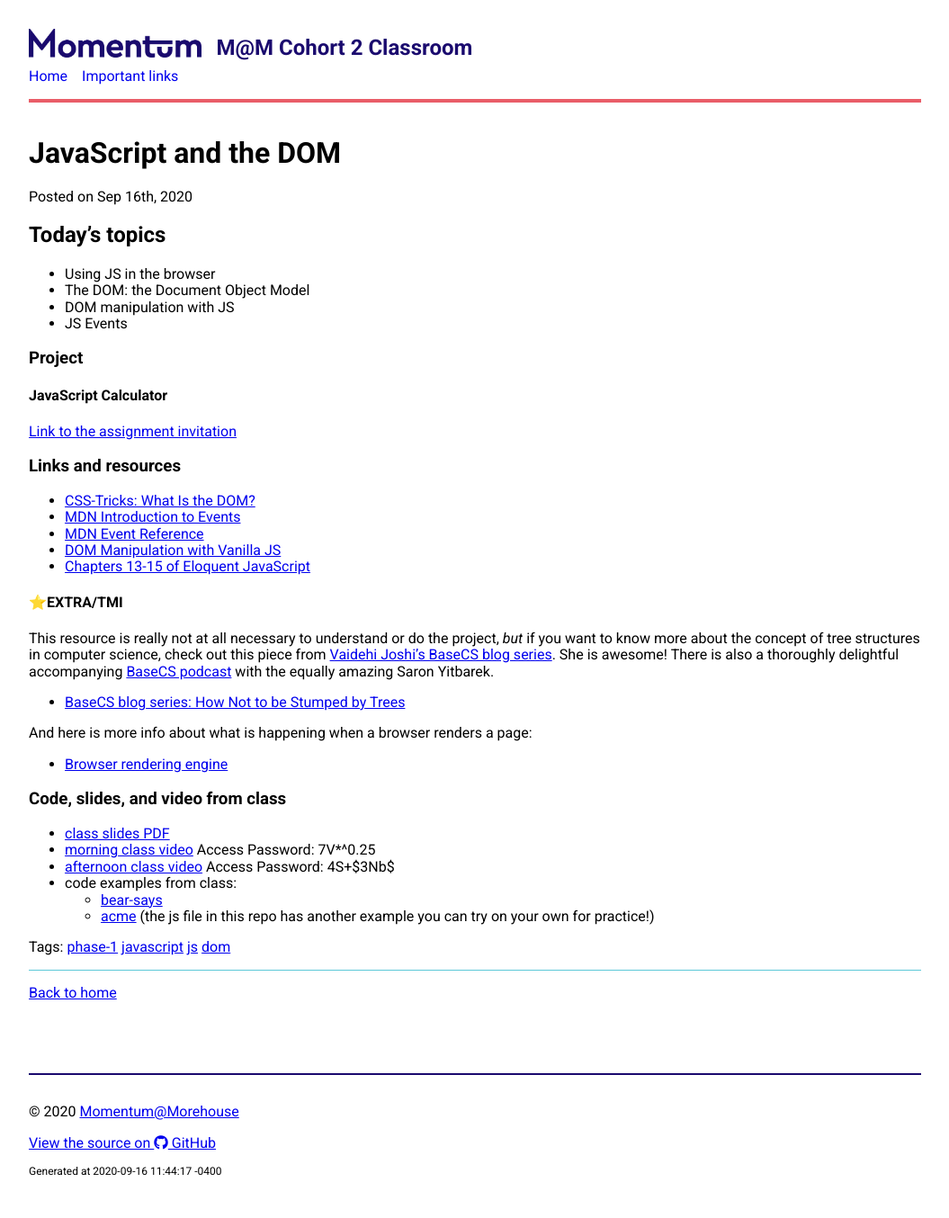
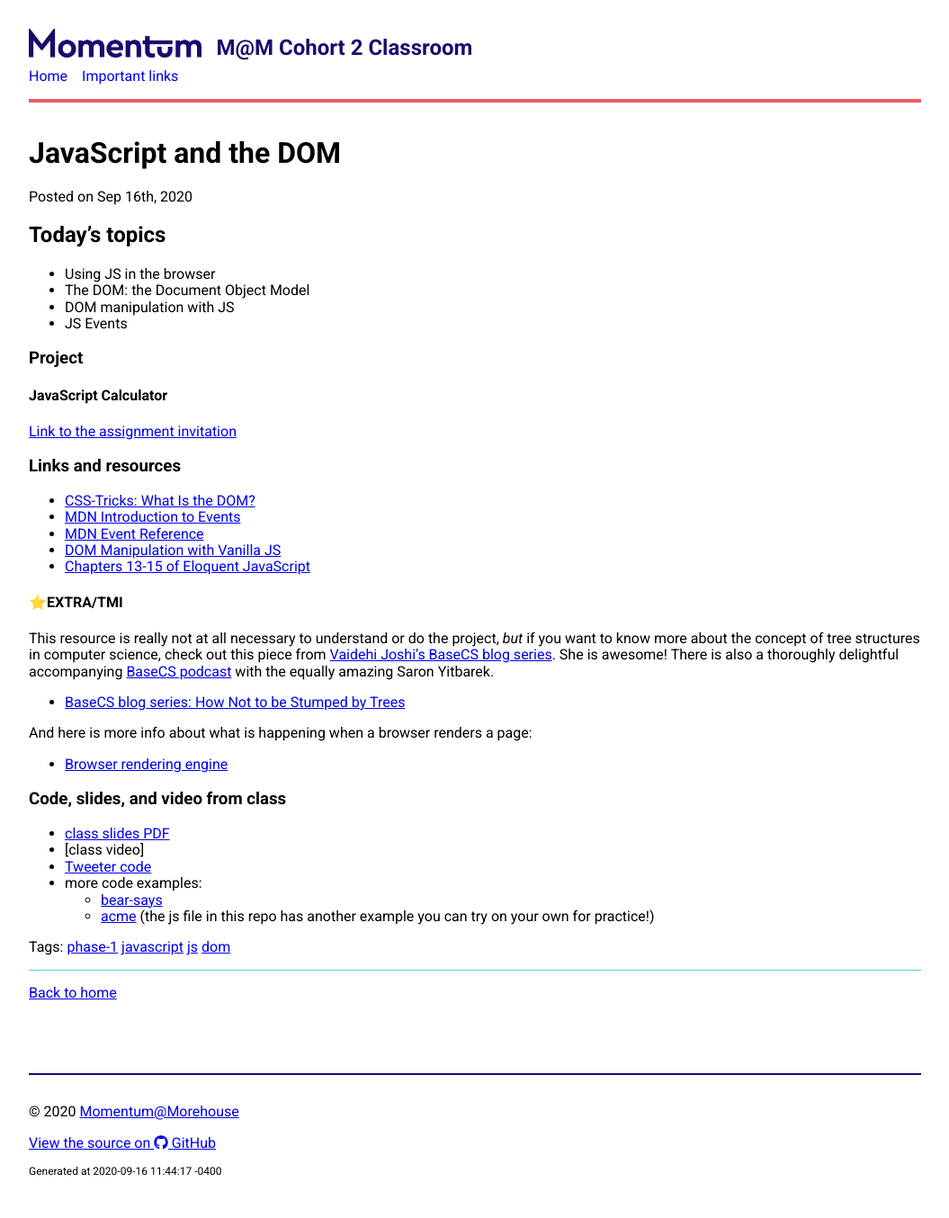
Before and after one commit to Momentum-Morehouse-2/Momentum-Morehouse-2.github.io, a Jekyll site: the page built from _posts/2020-09-16-js-dom.md, in a window 1280 px wide. Shown: the whole page at 90% size, without its empty margins (112-1167 px from the left). Built offline with Jekyll 4.4.1, drawn with Linux system fonts in a browser that asks for light colours; nearby versions of some CDN libraries.

```diff
--- a/_posts/2020-09-16-js-dom.md
+++ b/_posts/2020-09-16-js-dom.md
@@ -15,7 +15,7 @@ tags: phase-1 javascript js dom
 ### Project
 #### JavaScript Calculator
 
-[Link to the assignment invitation](https://classroom.github.com/a/KxEyc0hP)
+[Link to the assignment invitation](https://classroom.google.com/c/MTQzODg3MTY4MzI3/a/MTY3Mzg5ODA1MTYx/details)
 
 
 ### Links and resources
@@ -37,8 +37,8 @@ And here is more info about what is happening when a browser renders a page:
 ### Code, slides, and video from class
 
 - [class slides PDF](https://drive.google.com/file/d/10Zhh-NaaOd7RWwHRAfApAw6IkW5ueYs2/view?usp=sharing)
-- [morning class video](https://us02web.zoom.us/rec/share/5pwoF-6gqnxIG42d-lHRR6x9Et3gaaa80HUd_vFfxUx7l9uRuh1560btQ6Ko0MEM?startTime=1588165642000) Access Password: 7V*^0.25
-- [afternoon class video](https://us02web.zoom.us/rec/share/tdBbA-3Uy0BJTo3g1mT2V_MmJra5T6a8gSQZqfAEzB6KYZJXHGnlE2wSvzM0E3Zq?startTime=1588186687000) Access Password: 4S+$3Nb$
-- code examples from class:
+- [class video]
+- [Tweeter code](https://repl.it/@RebeccaConley/js-dom-manipulation)
+- more code examples:
   - [bear-says](https://github.com/momentum-team-1/examples/tree/master/bear-says)
   - [acme](https://github.com/momentum-team-1/examples/tree/master/dom-acme) (the js file in this repo has another example you can try on your own for practice!)
```
